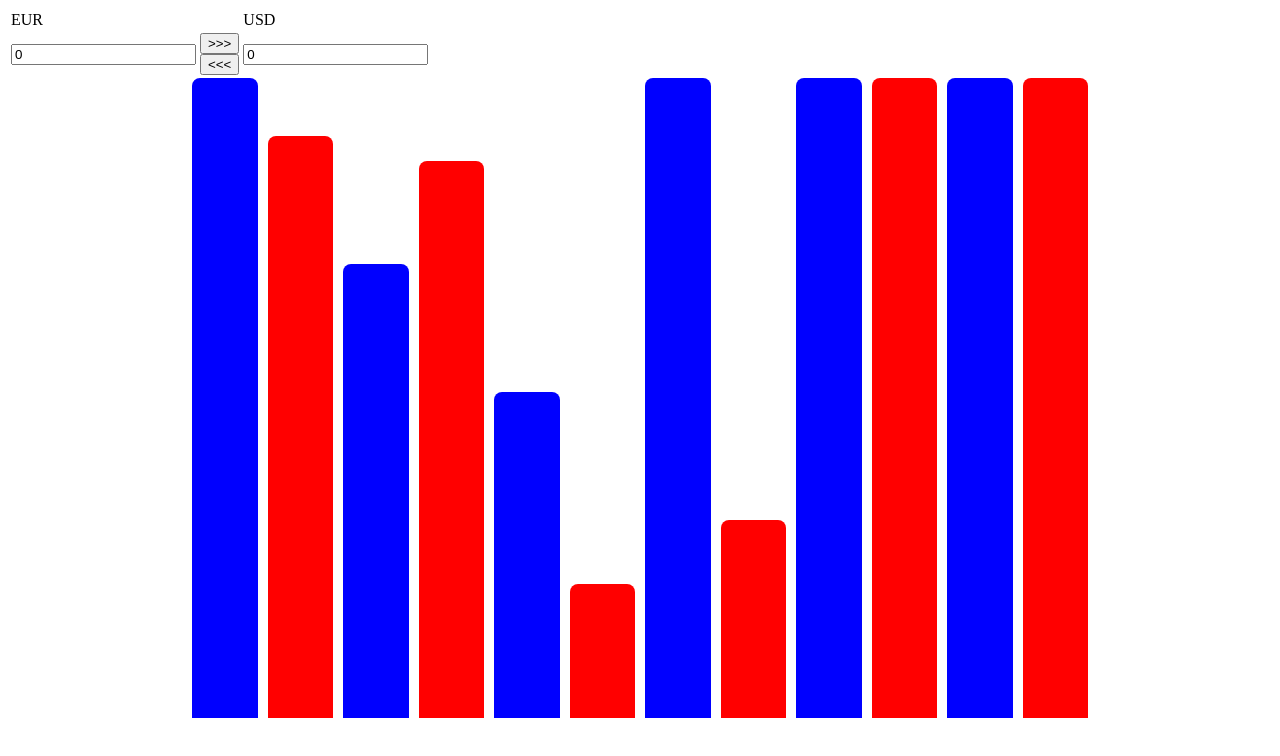
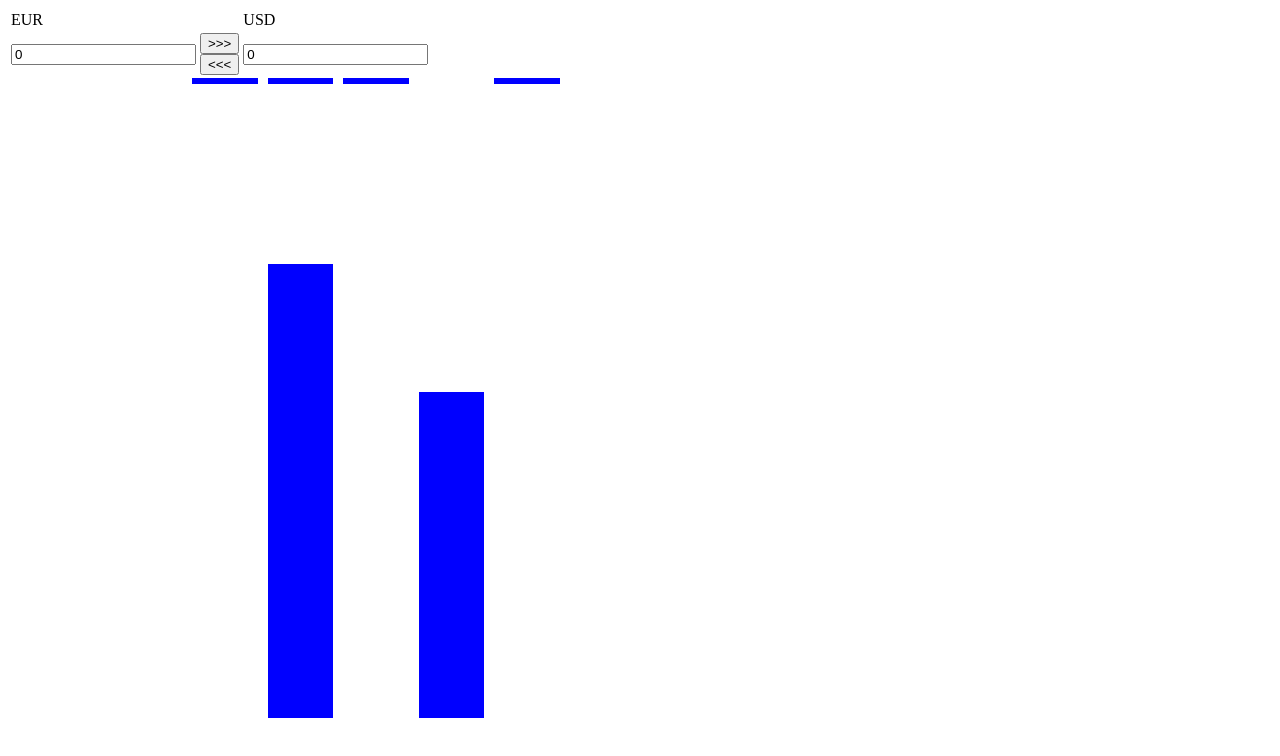
Before and after one commit to VinhHungLu/test, a website built with webpack: page build/index.html in a window 1280 px wide. Built offline with nearby package versions, Linux system fonts and the light colour scheme.

Commit message:
branch commit 1

```diff
--- a/build/index.html
+++ b/build/index.html
@@ -15,11 +15,6 @@
             height: 50vw;
             margin: auto;
             grid-column-gap: 10px;
-        }
-        [class *= "Chart-item-"] {
-            background: red;
-            grid-row: 1 / -1;
-            border-radius: 8px 8px 0 0;
         }
         [class *= "Chart-item-"]:nth-child(odd) {
             background: blue;
```
